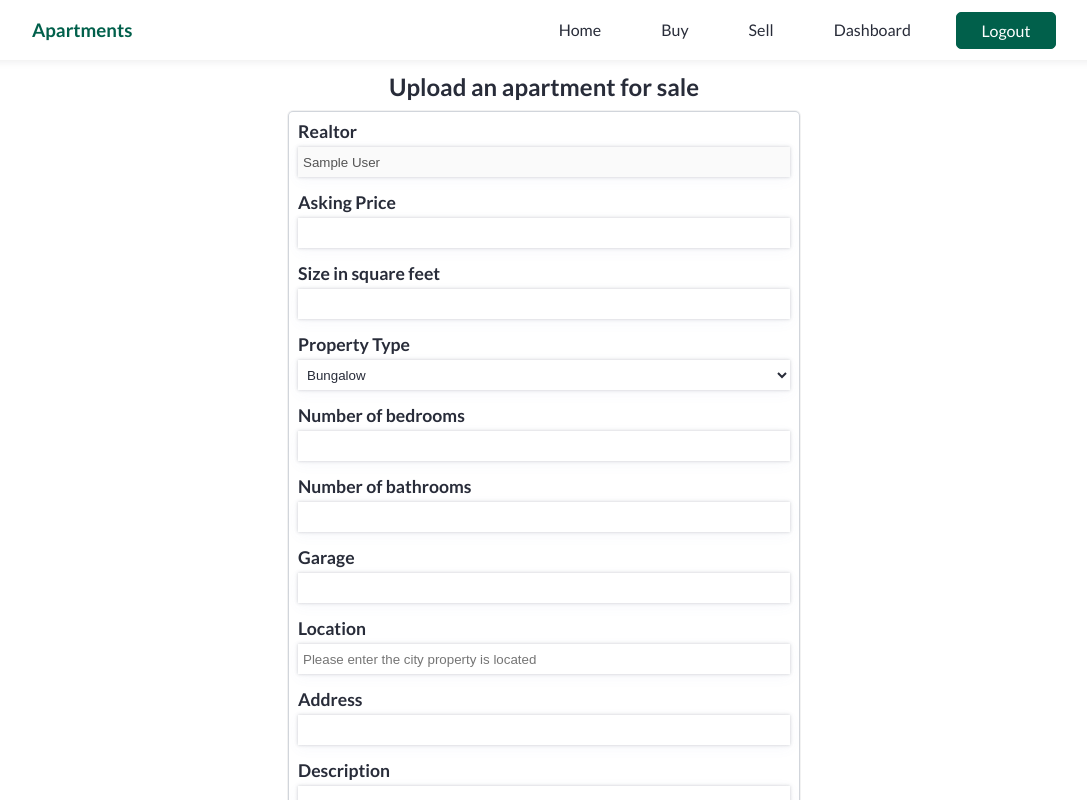
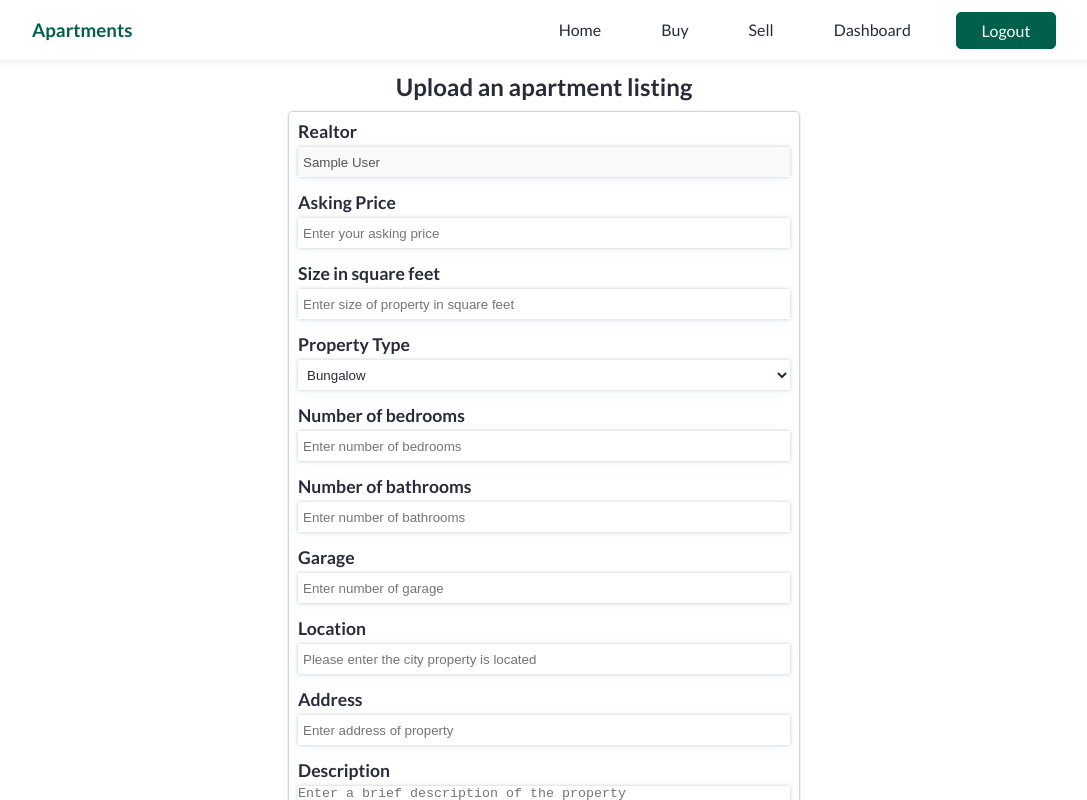
Before and after one commit to segundevs/apartments-listing, a React (Create React App) app: page /sell in a window 1280 px wide. Shown: the top 800 px of the page, without its empty margins (96-1183 px from the left). Built offline with nearby package versions, Linux system fonts and the light colour scheme; no server answers; sample sign-in values are in the browser's storage.

Commit message:
added and implemented upload and edit functionality

```diff
--- a/src/pages/Sell/Sell.jsx
+++ b/src/pages/Sell/Sell.jsx
@@ -1,35 +1,40 @@
-import React, { useState } from 'react';
-import axios from 'axios';
+import React, { useState, useEffect } from 'react';
+import { useHistory } from 'react-router-dom';
 import {useAuth} from '../../contexts/authContext';
 import { useData } from '../../contexts/dataContext';
 import AuthError from '../../components/AuthError/AuthError';
 import ButtonLoader from '../../components/ButtonLoader';
-
+import axios from 'axios';
 import {storage, auth} from '../../firebase';
 import {ref, uploadBytesResumable, getDownloadURL} from 'firebase/storage';
-
-
 import './sell.style.scss';
 
 const Sell = () => {
+  //Get the current id of the clicked item
+  const id = window.location.href.split('/')[4];
+  const history = useHistory();
   const { user } = useAuth();
-  const { getData } = useData();
+  const { getData, data, url } = useData();
 
-  const [askingPrice, setAskingPrice] = useState('');
-  const [bedrooms, setBedrooms] = useState('');
-  const [bathrooms, setBathrooms] = useState('');
-  const [garage, setGarage] = useState('');
-  const [description, setDescription] = useState('');
-  const [squareFeet, setSquareFeet] = useState('');
-  const [address, setAddress] = useState('');
-  const [location, setLocation] = useState('');
-  const [imageUrl, setImageUrl] = useState('');
-  const [type, setType] = useState('bungalow');
+  //Find the item to be edited from all listings
+  const edit = data.find(res => res._id === id);
+
+  const [listingData, setListingData] = useState({
+    price: '', bedrooms: '', bathrooms: '', garage: '', description: '', size: '', address: '', location: '', type: 'bungalow', progress: ''
+  })
+
+  useEffect(() => {
+    if(id){
+      setListingData(edit)
+    }
+  }, [edit, id])
+
+  const [imageUrl, setImageUrl] = useState(edit? edit.imageUrl : '');
   const [progress, setProgress] = useState(0);
   const [loading, setLoading] = useState(false);
   const [uploadErr, setUploadErr] = useState('');
 
-  //File Upload
+  //Upload file to firebase and get the download url
   const handleFile = (e) => {
     const file = e.target.files[0];
     const storageRef = ref(storage, file.name);
@@ -51,62 +56,78 @@ const Sell = () => {
 );
 }
 
-
+//Upload a listing to the database
   const postData = async() => {
     const token = await auth.currentUser.getIdToken();
     setLoading(true)
     try {
-      await axios.post('http://localhost:8080/api/apartments', {
-        username: user.displayName,
-        price: askingPrice,
-        bedrooms,
-        bathrooms,
-        garage,
-        description,
-        squareFeet,
-        address,
-        location,
-        type,
-        imageUrl,
-      }, {headers: {
+      await axios.post(url, {...listingData, username: user.displayName, imageUrl},
+      {headers: {
         'Authorization': `Bearer ${token}`
       }})
       setLoading(false)
+      setUploadErr('')
     } catch (err) {
       setUploadErr(err.message)
       setLoading(false)
     }
     }
 
+
+  //Edit listing and patch it in the database
+  const postEdit = async() => {
+    const token = await auth.currentUser.getIdToken();
+    setLoading(true)
+    try {
+      await axios.patch(`${url}/${id}`, {...listingData, username: user.displayName, imageUrl},
+        {headers: {
+        'Authorization': `Bearer ${token}`
+      }})
+      setLoading(false)
+      setUploadErr('')
+    } catch (err) {
+      setUploadErr(err.message)
+      setLoading(false)
+    }
+  }
+
+
+  //If there's an Id, call the edit post function else call post a new data
   const handleSubmit = async (e) => {
     e.preventDefault()
-    await postData()
+    if(id) {
+      await postEdit()
+    }else {
+      await postData()
+    }
+
+    history.push('/buy')
     await getData()
   };
 
   return (
     <React.Fragment>
-      <h2 className="sell-header">Upload an apartment for sale</h2>
+      <h2 className="sell-header">{id ? 'Edit and update your listing' : 'Upload an apartment listing'}</h2>
       {uploadErr && <AuthError component={uploadErr}/>}
       <form className="sell__container" onSubmit={handleSubmit}>
         <div className="input__container">
           <label>Realtor</label>
-          <input type="text" value={user && user.displayName} disabled/>
+          <input type="text" value={user && user.displayName} disabled className="username"/>
         </div>
 
         <div className="input__container">
           <label>Asking Price</label>
-          <input type="number" value={askingPrice} onChange={(e) => setAskingPrice(e.target.value)} required/>
+          <input type="number" value={listingData.price} onChange={(e) => setListingData({...listingData, price: e.target.value})} required placeholder="Enter your asking price"/>
         </div>
 
         <div className="input__container">
           <label>Size in square feet</label>
-          <input type="number" value={squareFeet} onChange={(e) => setSquareFeet(e.target.value)} required/>
+          <input type="number" value={listingData.size} onChange={(e) => setListingData({...listingData, size: e.target.value})} required placeholder="Enter size of property in square feet"/>
         </div>
 
         <div className="input__container">
           <label>Property Type</label>
-          <select className="type__select" value={type} onChange={(e)=>setType(e.target.value)} required>
+          <select className="type__select" value={listingData.type} onChange={(e)=>setListingData({...listingData, type: e.target.value})} required>
             <option value="bungalow">Bungalow</option>
             <option value="flat">Flat</option>
             <option value="duplex">Duplex</option>
@@ -120,41 +141,41 @@ const Sell = () => {
 
         <div className="input__container">
           <label>Number of bedrooms</label>
-          <input type="number" value={bedrooms} onChange={(e) => setBedrooms(e.target.value)} required/>
+          <input type="number" value={listingData.bedrooms} onChange={(e) => setListingData({...listingData, bedrooms: e.target.value})} required placeholder="Enter number of bedrooms"/>
         </div>
 
         <div className="input__container">
           <label>Number of bathrooms</label>
-          <input type="number" value={bathrooms} onChange={(e) => setBathrooms(e.target.value)} required/>
+          <input type="number" value={listingData.bathrooms} onChange={(e) => setListingData({...listingData, bathrooms: e.target.value})} required placeholder="Enter number of bathrooms"/>
         </div>
 
         <div className="input__container">
           <label>Garage</label>
-          <input type="number" value={garage} onChange={(e) => setGarage(e.target.value)} required/>
+          <input type="number" value={listingData.garage} onChange={(e) => setListingData({...listingData, garage: e.target.value})} required placeholder="Enter number of garage"/>
         </div>
 
         <div className="input__container">
           <label>Location</label>
-          <input type="text" value={location} onChange={(e) => setLocation(e.target.value)} required placeholder="Please enter the city property is located"/>
+          <input type="text" value={listingData.location} onChange={(e) => setListingData({...listingData, location: e.target.value})} required placeholder="Please enter the city property is located"/>
         </div>
 
         <div className="input__container">
           <label>Address</label>
-          <input type="text" value={address} onChange={(e) => setAddress(e.target.value)} required/>
+          <input type="text" value={listingData.address} onChange={(e) => setListingData({...listingData, address: e.target.value})} required placeholder="Enter address of property"/>
         </div>
 
         <div className="input__container">
           <label>Description</label>
-          <textarea cols="20" rows="10" value={description} onChange={(e) => setDescription(e.target.value)} required></textarea>
+          <textarea cols="20" rows="10" value={listingData.description} onChange={(e) => setListingData({...listingData, description: e.target.value})} required placeholder="Enter a brief description of the property"></textarea>
         </div>
 
         <div className="input__container">
           <label>Apartment photo</label>
-          <input type="file" onChange={handleFile}/>
+          <input type="file" onChange={handleFile} required />
           <div className="progress-bar" style={{width: `${progress}%`}}>{`${Math.round(progress)}%`}</div>
         </div>
 
-      <button type="submit" className="upload-btn">{loading? <ButtonLoader /> : 'Submit'}</button>
+      <button type="submit" className="upload-btn">{loading? <ButtonLoader /> : `${id ? 'Update' : 'Submit'}`}</button>
       </form>
     </React.Fragment>
   );
--- a/src/pages/Sell/sell.style.scss
+++ b/src/pages/Sell/sell.style.scss
@@ -78,3 +78,7 @@
   margin-top: 10px;
   margin-bottom: 10px;
 }
+
+.username {
+  text-transform: capitalize;
+}
```
